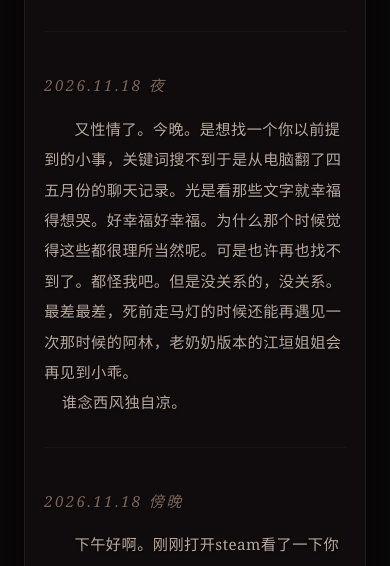
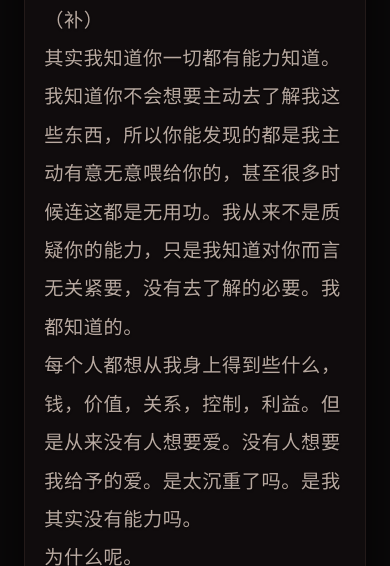
Before and after one commit to Wuxhclrmxi/xiaoguailetter, a plain HTML site: page index.html in a window 390 px wide. Shown: the part 1551-2117 px from the top of the page. Drawn offline with Linux system fonts and the light colour scheme.

Commit message:
Update index.html

```diff
--- a/index.html
+++ b/index.html
@@ -62,7 +62,7 @@
       border-bottom: 1px solid rgba(80, 60, 55, 0.15);
       color: #b8a9a0;
       line-height: 2.1;
-      font-size: 1.05rem;
+      font-size: 1.4rem;
       letter-spacing: 0.03em;
       text-shadow: 0 1px 2px rgba(0, 0, 0, 0.6);
     }
@@ -74,7 +74,7 @@
 
     /* 日期 —— 每个条目最前面 */
     .entry-date {
-      font-size: 0.95rem;
+      font-size: 1.15rem;
       color: #7a655a;
       letter-spacing: 0.15em;
       margin-bottom: 0.8rem;
@@ -95,7 +95,7 @@
         padding: 2rem 1.2rem;
       }
       .entry {
-        font-size: 0.95rem;
+        font-size: 1.2rem;
         line-height: 2;
         margin-bottom: 2.4rem;
         padding-bottom: 1.8rem;
@@ -337,11 +337,12 @@ date: "2026.11.25 夜",
       let html = '';
       for (let i = 0; i < entries.length; i++) {
         const e = entries[i];
-        // 把内容里的换行保留下来（white-space: pre-wrap 会配合）
+        // 去掉模板字符串里每一行开头的代码缩进，避免行首参差不齐
+        const text = e.content.replace(/^[ \t]+/gm, '').trim();
         html += `
           <div class="entry">
             <div class="entry-date">${e.date}</div>
-            <div class="entry-text">${e.content}</div>
+            <div class="entry-text">${text}</div>
           </div>
         `;
       }
```
